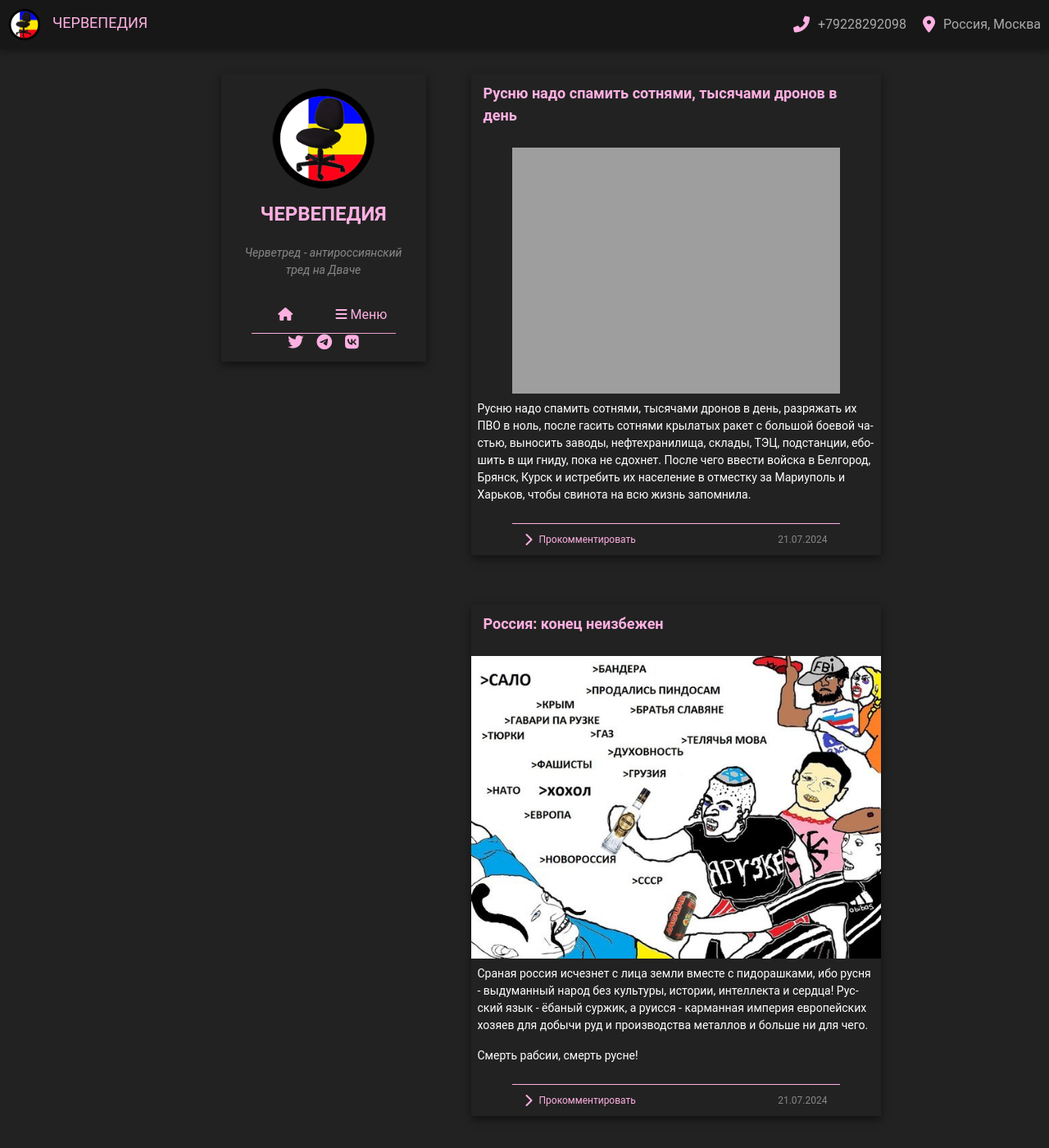
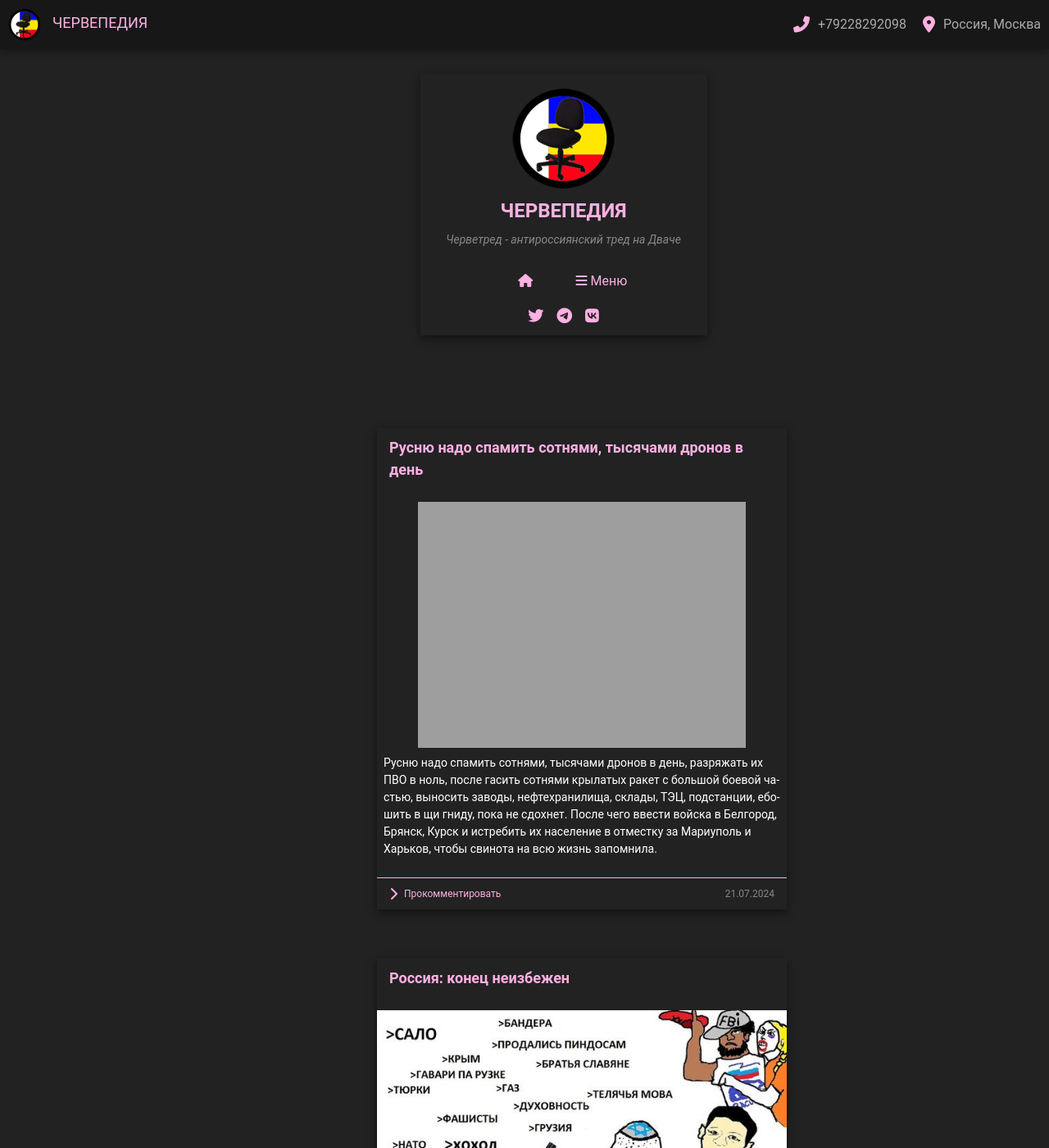
Before and after one commit to chervepedia/chervepedia.github.io, a Jekyll site: the page built from index.html, in a window 1280 px wide and 1400 px high. Shown: the whole window at 82% size. Built offline with Jekyll 4.4.1, drawn with Linux system fonts in a browser that asks for light colours; a script that is not in the unit is left out; the list of posts is cut into pages by our own code; comment, search, counter and statistics services are not loaded.

Commit message:
Update style.css

```diff
--- a/assets/css/style.css
+++ b/assets/css/style.css
@@ -251,8 +251,6 @@
     align-items: center;
     padding: 10px 15px;
     border-top: 1px solid var(--main-color);
-width: 80%;
-margin: 0 auto;
     position: relative;
     overflow: hidden;
     border-radius: 0 0 10px 10px; /* Закругление только нижних углов */
@@ -314,8 +312,8 @@
     position: sticky;
     top: 20px;
     width: 100%;
-    max-width: 300px; /* Ширина сайдбара */
-    margin-right: 55px;
+    max-width: 350px; /* Ширина сайдбара */
+    margin-right: 45px;
     box-shadow: 0px 4px 10px rgba(0, 0, 0, 0.5);
 }
 
@@ -324,6 +322,7 @@
     display: flex;
     justify-content: center; /* Центрирование всех элементов по горизонтали */
     gap: 16px;
+    margin-top: 10px;
 }
 
 .social-icons-sidebar a {
@@ -345,7 +344,7 @@
     display: flex;
     flex-direction: column;
     align-items: center;
-    margin-bottom: 14px;
+    margin-bottom: 10px;
 }
 
 /* Стили для логотипа */
@@ -362,6 +361,7 @@
     font-weight: bold;
     color: var(--main-color);
     text-align: left; /* Текст в заголовке поста центрируется слева */
+margin: 0 auto;
 }
 
 /* Стили для описания */
@@ -369,19 +369,17 @@
     font-size: 14px;
     color: #888;
     font-style: italic;
-    margin: 0; /* Удаление внешних отступов у абзаца */
+    margin: 0 auto; /* Удаление внешних отступов у абзаца */
     padding: 0; /* Удаление внутренних отступов у абзаца */
 }
 
 /* Стили для меню */
 .menu-container {
     width: 100%;
-    max-width: 300px; /* Ширина меню */
+    max-width: 350px; /* Ширина меню */
     border-image: linear-gradient(to right, var(--main-color), var(--main-color-dark)) 1;
     display: flex; /* Используем flexbox */
-    justify-content: center; /* Выравнивание по горизонтали */
-border-bottom: 1px solid var(--main-color);
-width: 80%;
+    justify-content: center; /* Выравнивание по горизонтали *
 margin: 0 auto;
 }
 
@@ -454,7 +452,6 @@
     transition: transform 1s ease-in-out; /* Плавный переход */
     z-index: 0; /* Псевдоэлемент находится под содержимым ссылки */
     transform: translateX(-100%);
-    border-radius: 0 0 10px 10px; /* Закругление градиента только снизу */
 }
 
 /* Анимация при наведении на ссылки подменю */
@@ -477,11 +474,11 @@
     }
 
     .sidebar {
-        margin-right: 55px;
+        margin-right: 45px;
         margin-top: 45px;
         top: 0;
         width: 100%;
-        max-width: 250px; /* Ширина сайдбара */
+        max-width: 350px; /* Ширина сайдбара */
     }
 
     .content {
```
